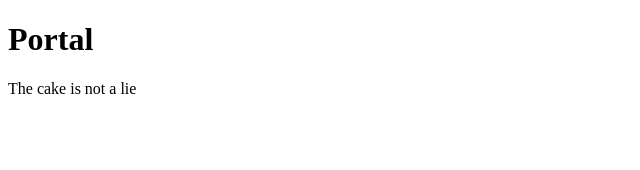
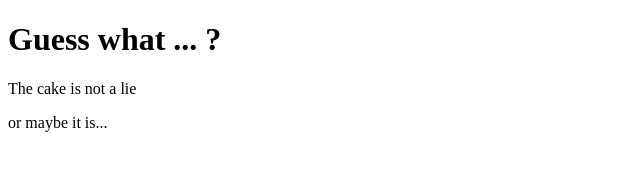
Before and after one commit to Sseven-lab/my-super-website, a plain HTML site: page index.html in a window 1280 px wide. Shown: the whole page, without its empty margins (0-640 px from the left). Drawn offline with Linux system fonts and the light colour scheme.

Commit message:
title h1 & add paragraph

```diff
--- a/index.html
+++ b/index.html
@@ -2,10 +2,11 @@
 <html>
   <head>
     <meta charset="UTF-8">
-    <title> Quest title </title>
+    <title> New quest title </title>
   </head>
   <body>
-    <h1> Portal </h1>
+    <h1> Guess what ... ? </h1>
     <p>The cake is not a lie</p>
+    <p> or maybe it is...</p>
   </body>
 </html>
```
